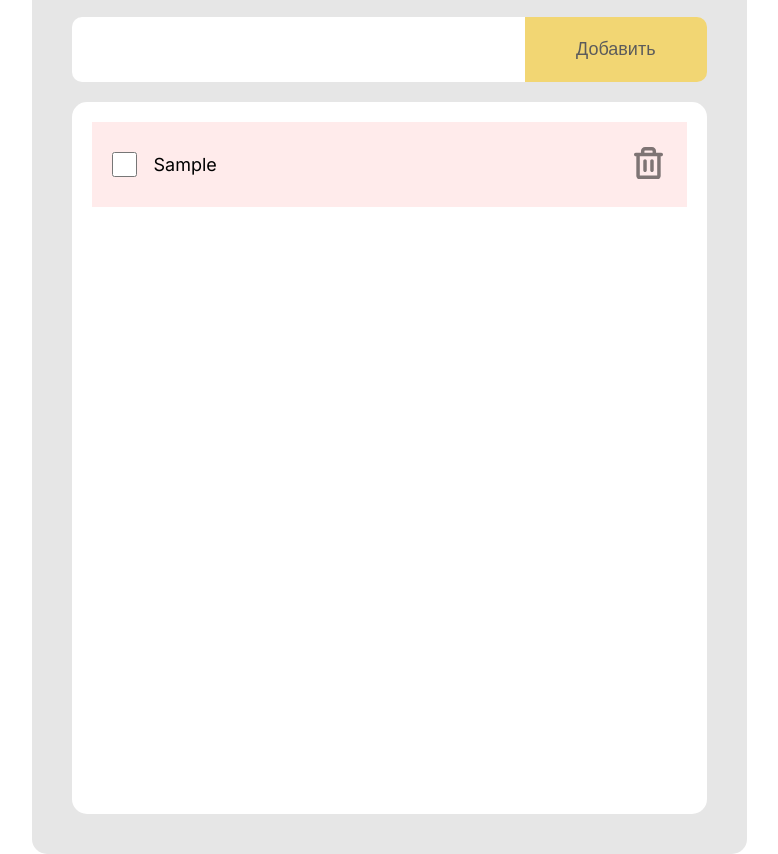
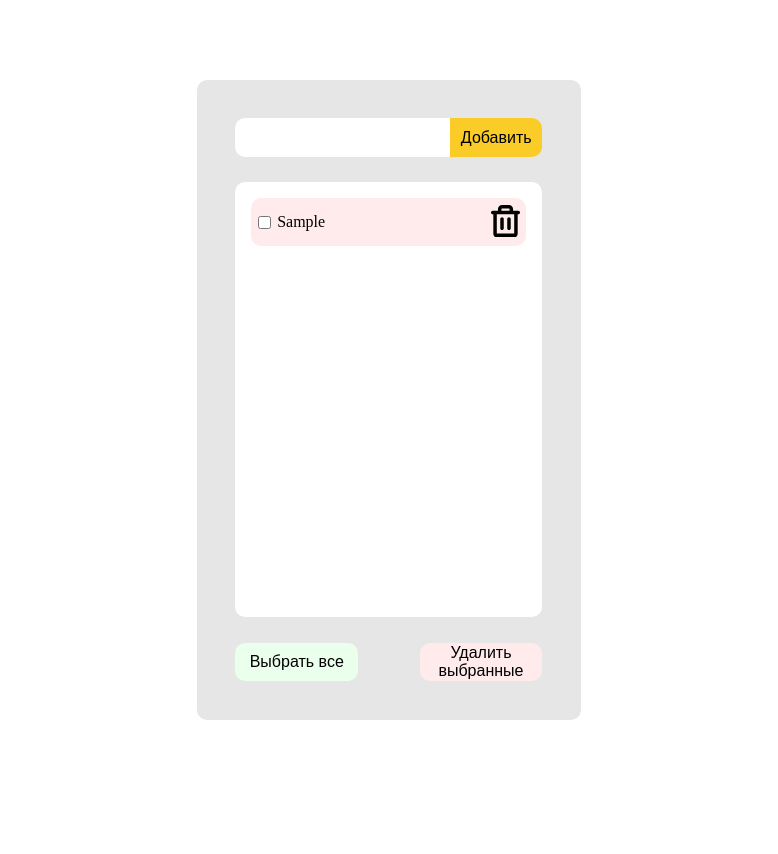
Before and after one commit to S21SurgutJS/ToDoList, a plain HTML site: page index.html in a window 1280 px wide. Both pictures are taken after typing "Sample" into the empty fields and a click on the button "Добавить". Shown: the whole page, without its empty margins (251-1029 px from the left). After the commit the page ends 800 px from the top, so only its background shows below. Drawn offline with Linux system fonts and the light colour scheme.

Commit message:
add project

```diff
--- /dev/null
+++ b/index.css
@@ -0,0 +1,148 @@
+* {
+    margin: 0;
+    padding: 0;
+    border: none;
+}
+
+element {
+    --btn-font-size: 1.2vw;
+    --btn-font-size-mobile: 2.5vw;
+}
+
+.wrapper {
+    display: grid;
+    height: 90vh;
+    grid-template-columns: 35vw 30vw 35vw;
+    grid-template-rows: 10vh 80vh 10vh;
+}
+
+.container {
+    grid-row-start: 2;
+    grid-column-start: 2;
+    display: grid;
+    grid-template-columns: repeat(20, 5%);
+    grid-template-rows: repeat(50, 2%);
+    border-radius: 10px;
+    background: #E6E6E6;
+}
+
+.form_input {
+    grid-area: 4 / 3 / span 3 / span 16;
+    display: grid;
+    grid-template-columns: repeat(10, 10%);
+}
+
+.form_input__text {
+    grid-column: 1 / span 7;
+    padding: 0.5vw;
+    font-size: 2.2vh;
+    border-radius: 10px 0px 0px 10px;
+}
+
+
+.form_input__btn {
+    grid-column: 8 / span 3;
+    font-size: var(--btn-font-size);
+    border-radius: 0px 10px 10px 0px;
+    background: #FBCC28;
+}
+
+.todoList {
+    grid-area: 9 / 3 / span 34 / span 16;
+    display: flex;
+    padding: 2vh;
+    flex-direction: column;
+    background: white;
+    border-radius: 10px;
+    gap: 2vh;
+    overflow: auto;
+}
+
+.todoList__item {
+    height: 6vh;
+    min-height: 40px;
+    display: grid;
+    grid-template-columns: repeat(20, 1fr);
+    border-radius: 10px;
+    background: #FFEBEB;
+}
+
+.todoList__item:hover {
+    cursor: pointer;
+}
+
+.todoList__item-done {
+    background: #EBFFED;
+}
+
+.todoList__item-info {
+    grid-column: 1 / span 17;
+    display: flex;
+    align-items: center;
+}
+
+.todoList__item-info-checkbox {
+    margin: 0vw 0.5vw;
+}
+
+.todoList__item-info-checkbox:hover {
+    cursor: pointer;
+}
+
+.todoList__item-done .todoList__item-info-text {
+    text-decoration: line-through;
+}
+
+.todoList__item-info-text {
+    display: flex;
+    align-items: center;
+    width: 100%;
+    font-size: calc(var(--btn-font-size)+0.3vw);
+}
+
+.todoList__item-remove {
+    grid-column: 18 / span 3;
+    background-color: transparent;
+    border-radius: 0px 10px 10px 0px;
+}
+
+.todoList__item-remove:hover {
+    cursor: pointer;
+}
+
+.form_change {
+    grid-area: 45 / 3 / span 3 / span 16;
+    display: grid;
+    grid-template-columns: repeat(10, 10%);
+}
+
+.form_change__btn-checked {
+    grid-column: 1 / span 4;
+    border-radius: 10px 10px 10px 10px;
+    font-size: var(--btn-font-size);
+    background: #EBFFED;
+}
+
+.form_change__btn-clear {
+    grid-column: 7 / span 11;
+    border-radius: 10px 10px 10px 10px;
+    font-size: var(--btn-font-size);
+    background: #FFEBEB;
+}
+
+@media screen and (max-device-width:480px) {
+    .wrapper {
+        grid-template-columns: 5vw 90vw 5vw;
+        grid-template-rows: 5vh 80vh 5vh;
+    }
+
+    .form_input__btn,
+    .form_change__btn-checked,
+    .form_change__btn-clear {
+        font-size: var(--btn-font-size-mobile);
+    }
+
+    .todoList__item-info-text {
+        font-size: calc(var(--btn-font-size-mobile)-0.1vw);
+    }
+}
--- a/index.html
+++ b/index.html
@@ -1,35 +1,45 @@
 <!DOCTYPE html>
-<html lang="ru">
+<html lang="en">
 
 <head>
     <meta charset="UTF-8">
+    <meta http-equiv="X-UA-Compatible" content="IE=edge">
     <meta name="viewport" content="width=device-width, initial-scale=1.0">
-  <link rel="stylesheet" href="style.css">
-  <link rel="preconnect" href="https://fonts.googleapis.com">
-  <link rel="preconnect" href="https://fonts.gstatic.com" crossorigin>
-  <link href="https://fonts.googleapis.com/css2?family=Inter:wght@100;200;300;400;500;600;700;800;900&display=swap" rel="stylesheet">
     <title>ToDo</title>
+    <link rel="stylesheet" type="text/css" media="screen" href="index.css" />
 </head>
 
-<body class="page-body">
-  <div class="page-wrapper">
+<body>
+    <div class="wrapper">
         <div class="container">
-      <form class="controls">
-        <input type="text" class="controls__input" value="" name="Название задачи">
-        <button class="controls__btn">Добавить</button>
+            <form class="form_input">
+                <input id="form_input__text" class="form_input__text"></input>
+                <button id="form_input__btn" class="form_input__btn">Добавить</button>
             </form>
-      <ul class="todo-list">
-        <!-- Пример структуры, которую получаем при использовании скрипта -->
-        <!-- <li class="todo-list__item">
-          <label class="todo-list__label">
-            <input type="checkbox" class="todo-list__checkbox">
-            <p class="todo-list__text">Some task ToDo</p>
-          </label>
-          <button class="todo-list__btn">
-            <img class="todo-list__img" src="img/bascket.svg" alt="Удалить todo">
+            <div id="todoList" class="todoList">
+                <!-- <div class="todoList__item">
+                    <div class="todoList__item-info">
+                        <input class="todoList__item-info-checkbox" type="checkbox"></input>
+                        <p class="todoList__item-info-text">Task 1</p>
+                    </div>
+                    <button class="todoList__item-remove">
+                        <img src="/img/trash.svg" alt="Удалить">
                     </button>
-        </li> -->
-      </ul>
+                </div>
+                <div class="todoList__item todoList__item-done">
+                    <div class="todoList__item-info">
+                        <input class="todoList__item-info-checkbox" type="checkbox"></input>
+                        <div class="todoList__item-info-text">Task 2</div>
+                    </div>
+                    <button class="todoList__item-remove">
+                        <img src="/img/trash.svg" alt="Удалить">
+                    </button>
+                </div> -->
+            </div>
+            <form class="form_change">
+                <button id="form_change__btn-checked" class="form_change__btn-checked">Выбрать все</button>
+                <button id="form_change__btn-clear" class="form_change__btn-clear">Удалить выбранные</button>
+            </form>
         </div>
     </div>
     <script src="index.js"></script>
--- a/index.js
+++ b/index.js
@@ -1,97 +1,143 @@
-'use-strict';
+const inputText = document.getElementById('form_input__text');
+const inputBtn = document.getElementById('form_input__btn');
+const todoList = document.getElementById('todoList');
+const btnChecked = document.getElementById('form_change__btn-checked');
+const btnClear = document.getElementById('form_change__btn-clear');
 
-// let taskList = [
-//   {
-//     text: 'Default todo',
-//     isDone: true,
-//   }
-// ]
+inputBtn.addEventListener('click', inputBtnClick);
+btnChecked.addEventListener('click', btnCheckedClick);
+btnClear.addEventListener('click', btnClearClick);
 
-let elemId = 0;
+taskList = [
+    // {
+    //     text: 'HTML',
+    //     isDone: true
+    // },
+    // {
+    //     text: 'CSS',
+    //     isDone: false
+    // },
+    // {
+    //     text: 'JS',
+    //     isDone: false
+    // }
+]
 
-const controlButton = document.querySelector('.controls__btn');
-const controlInput = document.querySelector('.controls__input');
-const todoList = document.querySelector('.todo-list');
+function initTaskList() {
+    if (localStorage.getItem('ToDo').length > 10) {
+        taskList = JSON.parse(localStorage.getItem('ToDo'));
+    }
+}
+
+function pushLocalStorage() {
+    localStorage.setItem('ToDo', JSON.stringify(taskList));
+}
 
 function render() {
-  todoList.innerHTML = '';
-  if (localStorage.length) {
-    let keys = Object.keys(localStorage);
-    elemId = Math.max(...keys);
-    elemId++;
-    for (let key of keys) {
-      let item = JSON.parse(localStorage.getItem(key));
-      createItem(item, key);
-    }
-  }
-  // else {
-  //   taskList.forEach((elem, index) => {
-  //     createItem(elem, index);
-  //   });
-  // }
+    pushLocalStorage();
+    todoList.innerHTML = '';
+    taskList.forEach(function (item, index) {
+        createItem(item, index);
+    })
 }
 
-function createItem ({text, isDone}, index) {
-  const item = document.createElement('li');
-  item.className = 'todo-list__item';
+function createItem(item, index) {
+    // div для всего item'а
+    const elItem = document.createElement('div');
+    elItem.classList.add('todoList__item');
+    elItem.setAttribute('data-number', index);
+    // div для checkbox'а и текста
+    const todoListItemInfo = document.createElement('div');
+    todoListItemInfo.classList.add('todoList__item-info');
+    elItem.appendChild(todoListItemInfo);
+    //// input для checkbox'а
+    const checkbox = document.createElement('input');
+    checkbox.type = 'checkbox';
+    checkbox.classList.add('todoList__item-info-checkbox');
+    todoListItemInfo.appendChild(checkbox);
+    //// p для текста
+    const elText = document.createElement('p');
+    elText.classList.add('todoList__item-info-text');
+    todoListItemInfo.appendChild(elText);
+    // button для кнопки удаления item'а
+    const btn = document.createElement('button');
+    btn.classList.add('todoList__item-remove');
+    elItem.appendChild(btn);
+    //// добавление иконки на кнопку
+    const elIcon = document.createElement('img');
+    elIcon.src = '/img/trash.svg';
+    elIcon.alt = 'Удалить';
+    btn.appendChild(elIcon);
+    // установка свойств
+    elText.innerText = item.text;
+    if (item.isDone) {
+        checkbox.checked = true;
+        elItem.classList.add('todoList__item-done');
+    }
+    // добавление (отображение) item'a в div'e todoList
+    todoList.appendChild(elItem);
+    // добавление листнеров (обработчиков событий)
+    btn.addEventListener('click', btnClick);
+    elText.addEventListener('click', itemStatusChange);
+    checkbox.addEventListener('change', checkboxChange);
 
-  const todoLabel = document.createElement('label');
-  todoLabel.className = 'todo-list__label';
+    //функции
+    function itemStatusChange() {
+        if (checkbox.checked) {
+            checkbox.checked = false;
+        } else {
+            checkbox.checked = true;
+        }
+        checkboxChange();
+    }
 
-  const todoInput = document.createElement('input');
-  todoInput.className = 'todo-list__checkbox';
-  todoInput.type = 'checkbox';
-  todoInput.checked = isDone;
-  todoInput.name = 'пометка о выполнении задачи';
-  todoInput.setAttribute('data-number', index);
-  todoLabel.appendChild(todoInput);
+    function checkboxChange() {
+        taskList[elItem.dataset.number].isDone = checkbox.checked;
+        render();
+    }
 
-  const todoText = document.createElement('p');
-  todoText.className = 'todo-list__text';
-  todoText.innerHTML = text;
-  todoLabel.appendChild(todoText);
-
-  item.appendChild(todoLabel);
-
-  const todoListButton = document.createElement('button');
-  todoListButton.className = 'todo-list__btn';
-  todoListButton.innerHTML = `<span class = "visually-hidden">Удалить запись</span>`;
-  todoListButton.setAttribute('data-number', index);
-
-  const todoImg = document.createElement('img');
-  todoImg.className = 'todo-list__img';
-  todoImg.src = 'img/bascket.svg';
-  todoListButton.appendChild(todoImg);
-
-  item.appendChild(todoListButton);
-  todoList.appendChild(item);
-
-  todoListButton.addEventListener(('click'), () => {
-    localStorage.removeItem(todoListButton.dataset.number);
-    render();
-  })
-
-  todoInput.addEventListener(('change'), checkboxHandler);
+    function btnClick() {
+        taskList.splice(elItem.dataset.number, 1);
+        render();
+    }
 }
 
-function checkboxHandler(event) {
-  let key = event.target.dataset.number;
-  let text = event.target.nextSibling.innerHTML;
-  let isDone = event.target.checked;
-  localStorage.setItem(key, JSON.stringify({text, isDone}));
+function addItemInTaskList() {
+    const item = {
+        text: inputText.value,
+        isDone: false
+    }
+    taskList.push(item);
 }
 
-controlButton.addEventListener('click', addTodoHandler);
-
-function addTodoHandler(event) {
-  event.preventDefault();
-  const text = controlInput.value;
-  if (text.trim().length) {
-    const item = { text: text, isDone: false };
-    localStorage.setItem(elemId, JSON.stringify(item));
+function inputBtnClick(event) {
+    event.preventDefault();
+    if (inputText.value.trim()) {
+        addItemInTaskList();
+        inputText.value = '';
+    }
     render();
-  }
-  controlInput.value = '';
 }
 
+function btnCheckedClick(event) {
+    event.preventDefault();
+    taskList.forEach(function (item) {
+        item.isDone = true;
+    })
+    render();
+}
+
+function btnClearClick(event) {
+    event.preventDefault();
+    for (let i = 0; i < taskList.length; i++) {
+        if (taskList[i].isDone) {
+            taskList.splice(i, 1);
+            i = -1;
+        }
+    }
+    render();
+}
+
+initTaskList();
+
 render();
--- a/style.css
+++ /dev/null
@@ -1,195 +0,0 @@
-* {
-  margin: 0;
-  padding: 0;
-}
-
-.visually-hidden {
-  position: absolute;
-  width: 1px;
-  height: 1px;
-  margin: -1px;
-  border: 0;
-  padding: 0;
-  white-space: nowrap;
-  clip-path: inset(100%);
-  clip: rect(0 0 0 0);
-  overflow: hidden;
-}
-
-.page-body {
-  font-family: 'Inter', sans-serif;
-}
-
-.page-wrapper {
-  display: flex;
-  padding: 15px;
-  height: 100vh;
-  align-items: center;
-  justify-content: center;
-}
-
-.container {
-  display: grid;
-  grid-template-rows: auto 1fr;
-  gap: 20px;
-  width: 635px;
-  height: 797px;
-  padding: 40px;
-  border-radius: 15px;
-  background-color: #E6E6E6;
-  overflow: hidden;
-}
-
-.controls {
-  display: grid;
-  grid-template-columns: 5fr 2fr;
-}
-
-.controls__input {
-  min-height: 65px;
-  padding: 0 20px;
-  font-family: inherit;
-  font-size: 18px;
-  border: none;
-  border-radius: 10px 0 0 10px;
-}
-
-.controls__btn {
-  padding: 0 10px;
-  border: none;
-  border-radius: 0 10px 10px 0;
-  font-size: 18px;
-  background-color: #FBCC28;
-  opacity: .6;
-  transition-property: border-radius, opacity;
-  transition-duration: .5s, .5s;
-  transition-timing-function: ease-in-out, ease-in-out;
-  cursor: pointer;
-}
-
-.controls__btn:hover {
-  opacity: 1;
-  border-radius: 0 30px 30px 0;
-}
-
-.todo-list {
-  display: flex;
-  flex-direction: column;
-  gap: 15px;
-  margin: 0;
-  padding: 20px;
-  border-radius: 15px;
-  background-color: #FFFFFF;
-  overflow: auto;
-}
-
-.todo-list__item {
-  display: grid;
-  grid-template-columns: 1fr auto;
-  align-items: center;
-  margin: 0;
-  padding: 0;
-  background-color: #FFEBEB;
-  list-style: none;
-}
-
-.todo-list__label {
-  display: grid;
-  grid-template-columns: auto 1fr;
-  gap: 17px;
-  align-items: center;
-  padding: 0 20px;
-  min-height: 85px;
-  border-radius: 10px;
-  cursor: pointer;
-}
-
-.todo-list__checkbox {
-  width: 25px;
-  height: 25px;
-}
-
-.todo-list__text {
-  font-size: 18px;
-}
-
-.todo-list__btn {
-  position: relative;
-  margin: 0;
-  padding: 0;
-  width: 76px;
-  height: 100%;
-  border: none;
-  background-color: transparent;
-  cursor: pointer;
-}
-
-.todo-list__img {
-  opacity: .5;
-  transition: opacity ease-in-out 0.3s;
-}
-
-.todo-list__btn:hover .todo-list__img {
-  opacity: 1;
-}
-
-.todo-list__checkbox:checked + .todo-list__text {
-  text-decoration: line-through;
-}
-
-.todo-list__item:has(.todo-list__checkbox:checked) {
-  background-color: #EBFFED;
-}
-
-@media (max-width: 480px) {
-  .page-wrapper {
-    padding: 0;
-  }
-
-  .container {
-    padding: 20px;
-  }
-
-  .controls {
-    grid-template-columns: 1fr;
-    grid-template-rows: 1fr 1fr;
-  }
-
-  .controls__input {
-    min-height: 50px;
-    border-radius: 10px 10px 0 0;
-    text-align: center;
-  }
-
-  .controls__btn {
-    border-radius: 0 0 10px 10px;
-  }
-
-  .todo-list__label {
-    gap: 15px;
-    padding: 0 15px;
-    min-height: 70px;
-  }
-
-  .todo-list__checkbox {
-    width: 20px;
-    height: 20px;
-  }
-
-  .todo-list__text {
-    font-size: 16px;
-  }
-
-  .todo-list__btn {
-    width: 50px;
-  }
-
-  .controls__btn:hover {
-    border-radius: 0 0 10px 10px;
-  }
-
-  .todo-list__img {
-    width: 20px;
-  }
-
-}
```
Also changed, not shown: README.md, img/trash.svg (renamed from img/bascket.svg). Lines whose indentation alone changed are shown as unchanged.
